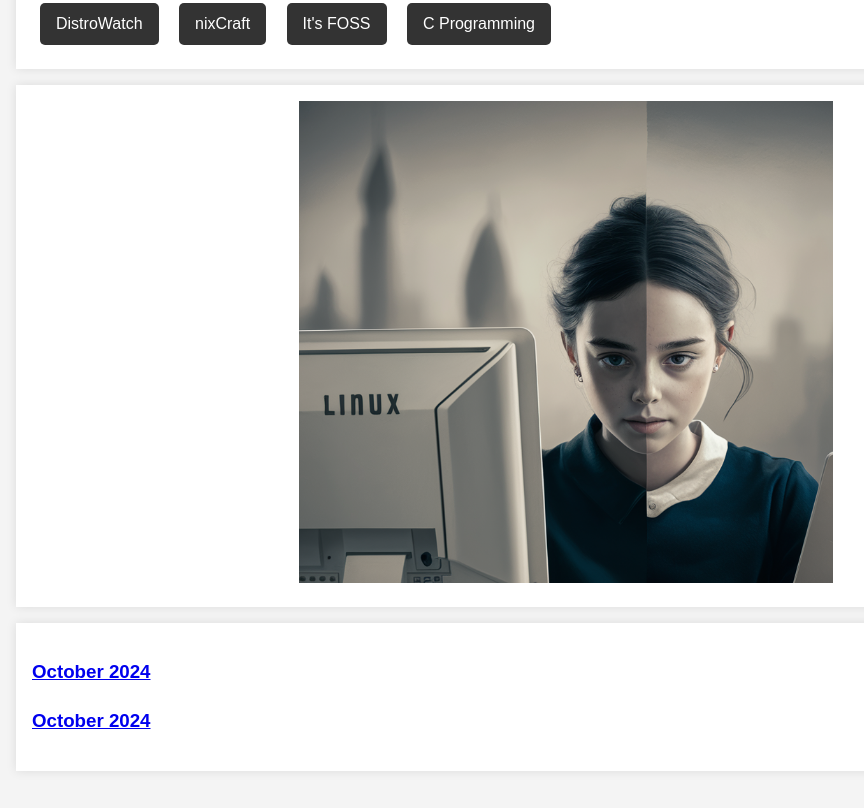
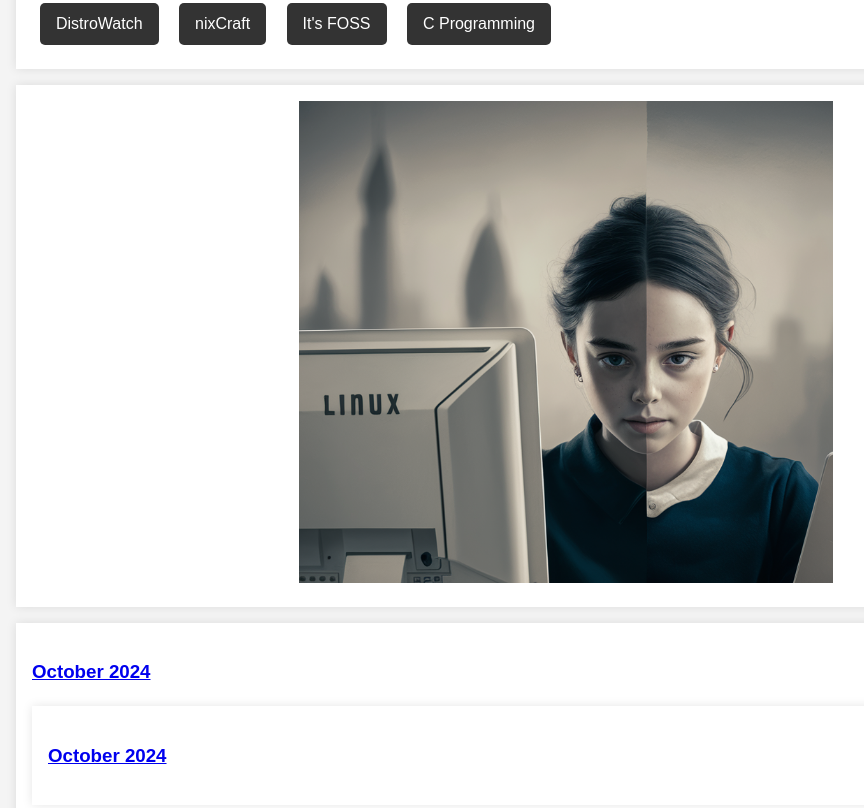
Before and after one commit to bensantoralinux/bensantoralinux.github.io, a plain HTML site: page index.html in a window 1280 px wide. Shown: the part 369-1177 px from the top of the page, without its empty margins (74-938 px from the left). Before the commit the page ends 1156 px from the top, so only its background shows below. Drawn offline with Linux system fonts and the light colour scheme.

Commit message:
Update index.html

```diff
--- a/index.html
+++ b/index.html
@@ -77,11 +77,8 @@
         </section>
         <section class="section">
             <h3>October 2024</h3>
-	    <h3><span style="pointer-events: none; cursor: default;">October 2024</span></h3>
-
-            <!--p>Email: <a href="mailto:your.email@example.com">your.email@example.com</a></p-->
-            <!--p>Phone: (123) 456-7890</p-->
-        </section>
+	<section class="section">
+        <h3 style="pointer-events: none; cursor: default;">October 2024</h3>
     </div>
 </body>
 </html>
```
